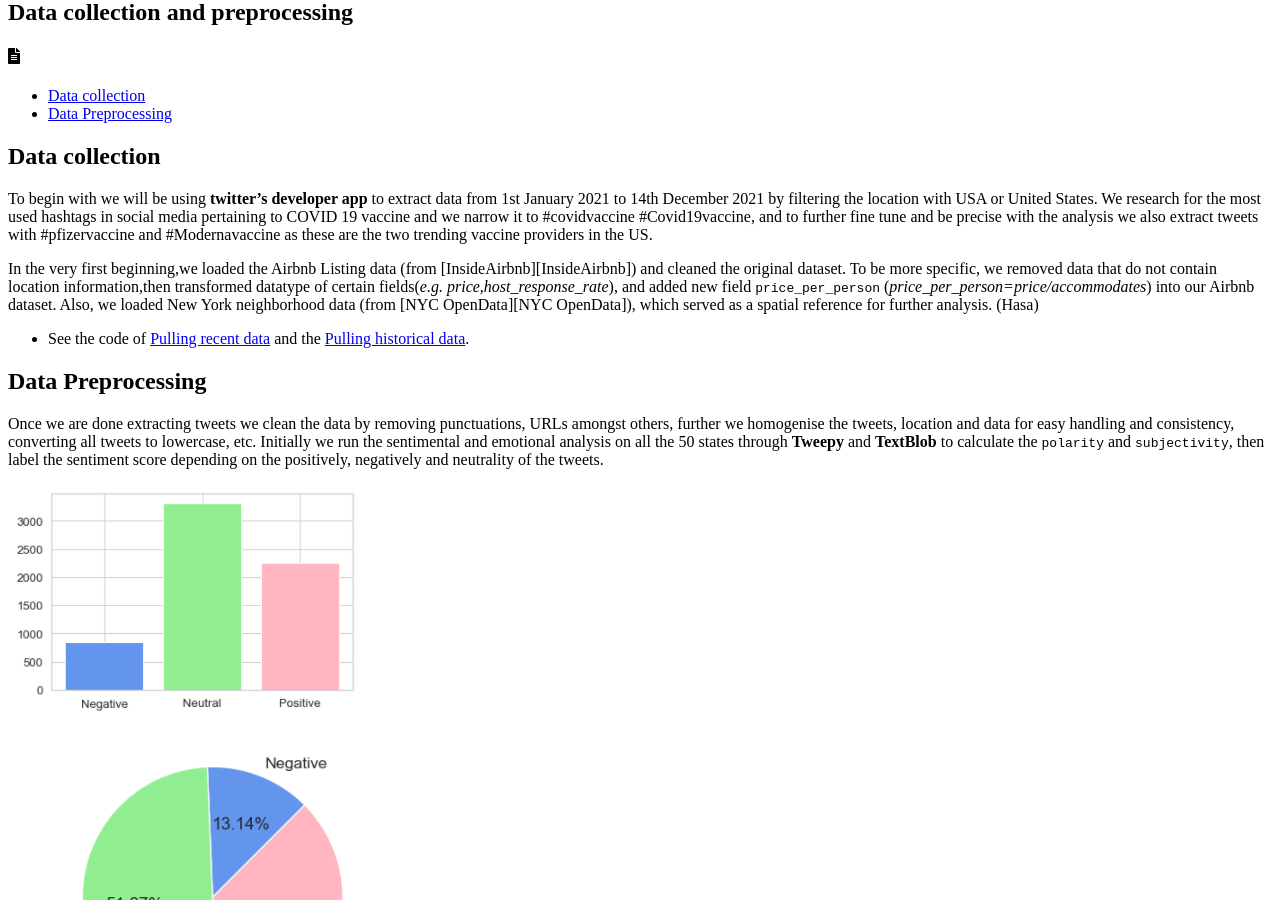
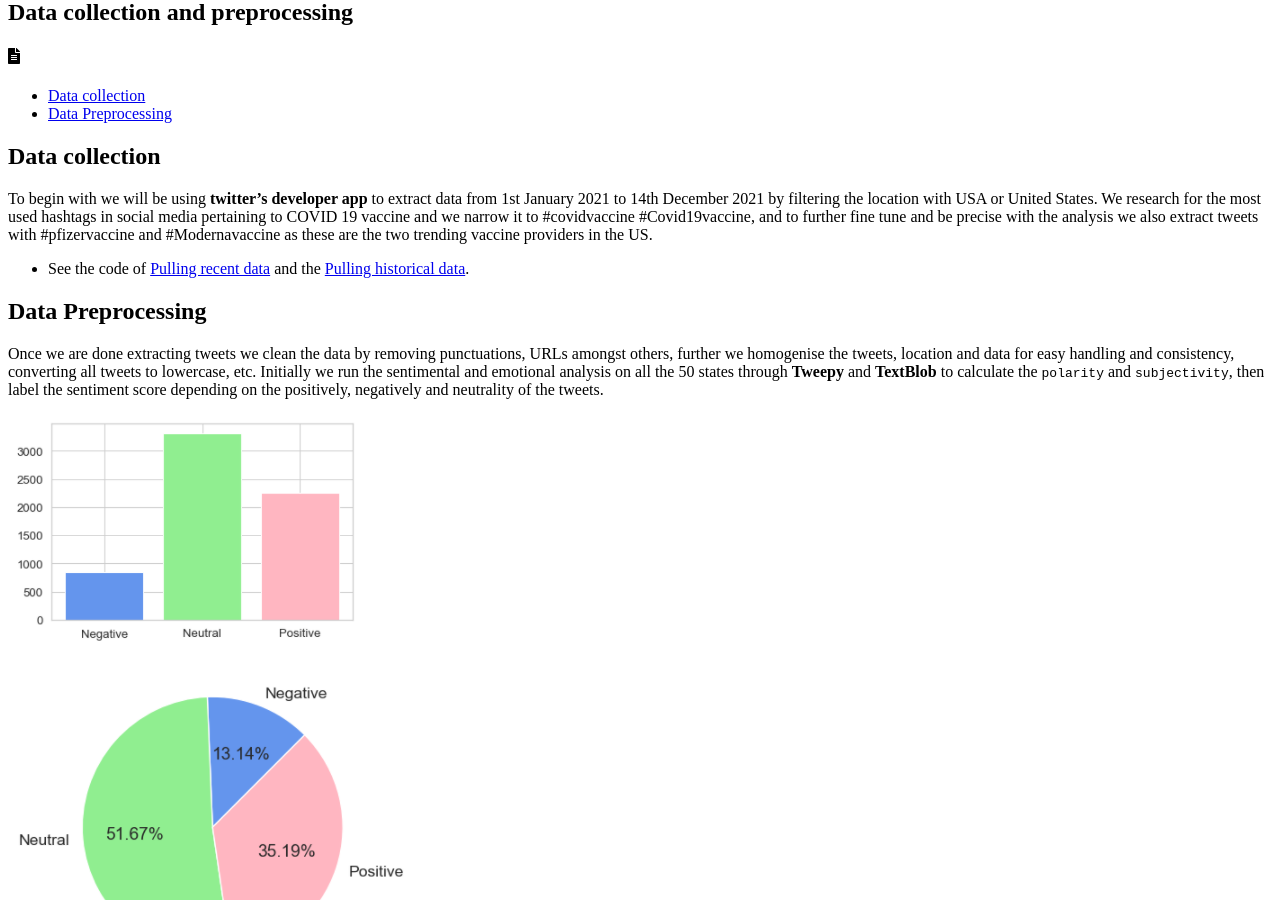
Before and after one commit to Anran0716/550final-proj, a Jekyll site: the page built from _posts/2021-12-15-Exploratory Analysis of Twitter Data.md, in a window 1280 px wide and 900 px high, scrolled down 372 px. Built offline with Jekyll 4.4.1, drawn with Linux system fonts in a browser that asks for light colours; cached includes are drawn as plain includes; nearby versions of some CDN libraries.

Commit message:
Update 2021-12-15-Exploratory Analysis of Twitter Data.md

```diff
--- a/_posts/2021-12-15-Exploratory Analysis of Twitter Data.md
+++ b/_posts/2021-12-15-Exploratory Analysis of Twitter Data.md
@@ -11,8 +11,6 @@ toc_sticky: true
 ## Data collection
 To begin with we will be using **twitter’s developer app** to extract data from 1st January 2021 to 14th December 2021 by filtering the location with USA or United States.  We research for the most used hashtags in social media pertaining to COVID 19 vaccine and we narrow it to #covidvaccine #Covid19vaccine, and to further fine tune and be precise with the analysis we also extract tweets with #pfizervaccine and #Modernavaccine as these are the two trending vaccine providers in the US.
 
-In the very first beginning,we loaded the Airbnb Listing data (from [InsideAirbnb][InsideAirbnb]) and cleaned the original dataset. To be more specific, we removed data that do not contain location information,then transformed datatype of certain fields(*e.g. price,host_response_rate*), and added new field `price_per_person` (*price_per_person=price/accommodates*) into our Airbnb dataset. Also, we loaded New York neighborhood data (from [NYC OpenData][NYC OpenData]), which served as a spatial reference for further analysis. (Hasa)
-
 - See the code of [Pulling recent data](https://github.com/Anran0716/550final-proj/blob/main/code/Pull%20recent%20data.ipynb) and the [Pulling historical data](https://github.com/Anran0716/550final-proj/blob/main/code/Pull%20historical%20data.ipynb).
 
 
```
